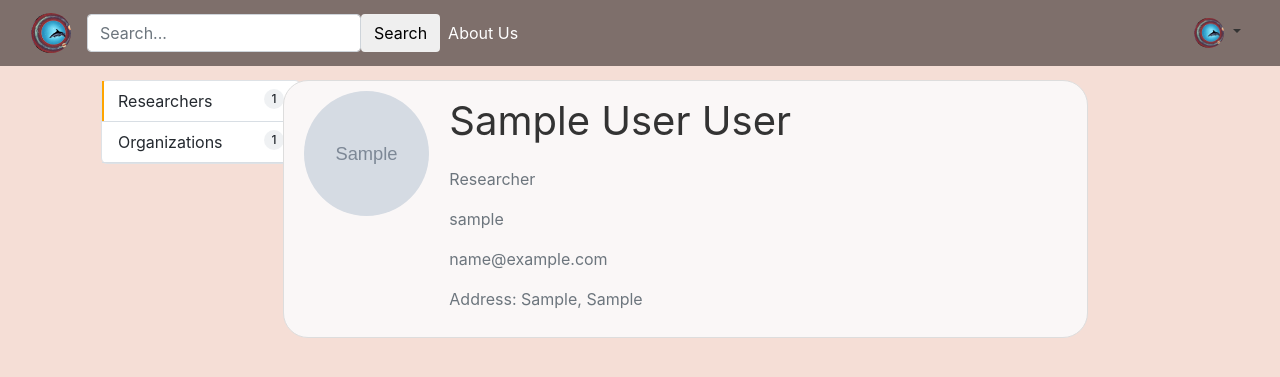
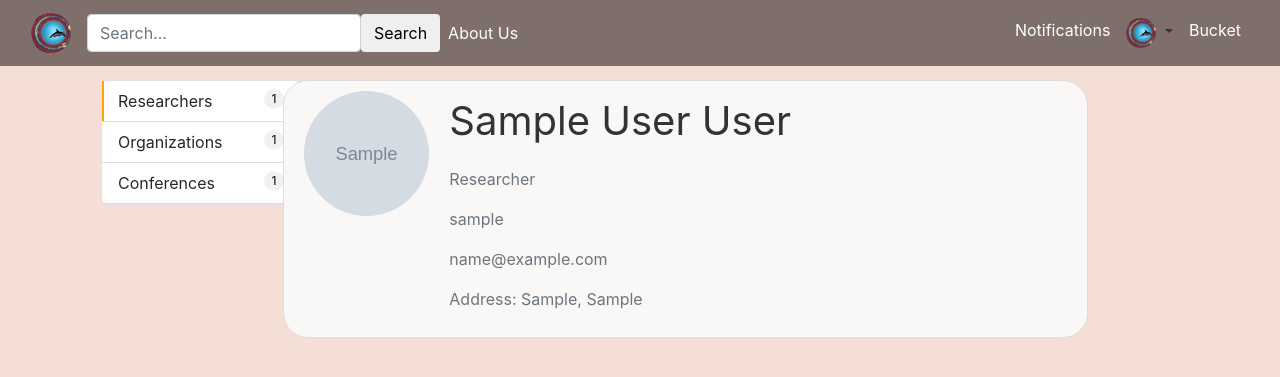
Before and after one commit to SkuratovichA/conference-hub, a Django app: page /search in a window 1280 px wide. Shown: the top 377 px of the page. Run offline with Django 4.2, Linux system fonts and the light colour scheme; a user stored in the database is signed in; tables that the repository leaves empty hold one stand-in row (values such as "Sample post"); grey boxes marked "Sample" are stand-in pictures; style sheets or scripts are compiled from the project's sources; some libraries are stand-ins or nearby versions.

Commit message:
initial functionality

```diff
--- a/ch/views/searchview.py
+++ b/ch/views/searchview.py
@@ -6,6 +6,7 @@ from django.db.models import Q
 import logging
 
 logger = logging.getLogger(__name__)
+
 
 # FIXME: change from ListView to another view to get rid of object_list
 class SearchView(generic.ListView):
@@ -32,6 +33,7 @@ class SearchView(generic.ListView):
             Q(user__email__contains=param)
         )
         researcher_Q = Q(last_name__contains=param)
+        conference_Q = Q(name__contains=param)
 
         # get objects
         object_lists = {
@@ -43,10 +45,15 @@ class SearchView(generic.ListView):
                 get_users(users_models.OrganizationModel.objects.filter(
                     conferenceuser_Q
                 )),
+            'conferences':
+                conferences_models.ConferenceModel.objects.filter(
+                    conference_Q
+                )
         }
 
         context = {
-            'object_list': object_lists[type],
+            'object_list': object_lists[type],  # list with researchers/conferences/etc
+
             # TODO андрюха, это я оссавил только для того, чтобы можно быссро протессить html. Потом нужно будет это удалить!
             **object_lists,
             "type": type,
--- a/conferences/forms/conference.py
+++ b/conferences/forms/conference.py
@@ -2,7 +2,7 @@ from django import forms
 from django.db import transaction
 from django.forms import ModelForm
 
-from conferences.models.models import Conference, Event
+from conferences.models.models import ConferenceModel, Event
 
 
 class CreateConferenceForm(ModelForm):
@@ -25,7 +25,7 @@ class CreateConferenceForm(ModelForm):
     )
 
     class Meta:
-        model = Conference
+        model = ConferenceModel
         fields = ["name", "date_from", "date_to", "address", "price"]
 
     @transaction.atomic
@@ -53,7 +53,7 @@ class CreateEventForm(ModelForm):
     # def __init__(self, *args, **kwargs):
     # 	conf = kwargs.pop('conf','')
     # 	super().__init__(*args, **kwargs)
-    # 	self.fields['conference']=forms.ModelChoiceField(queryset=Conference.objects.filter(pk=conf))
+    # 	self.fields['conference']=forms.ModelChoiceField(queryset=ConferenceModel.objects.filter(pk=conf))
 
     @transaction.atomic
     def save(self):
--- a/conferences/models/models.py
+++ b/conferences/models/models.py
@@ -4,7 +4,7 @@ from address.models import AddressField
 from django.db import models
 
 
-class Conference(models.Model):
+class ConferenceModel(models.Model):
     conf_id = models.AutoField(primary_key=True)
     name = models.CharField(max_length=250)
     date_from = models.DateField('Begins on')
@@ -24,7 +24,7 @@ class Conference(models.Model):
 
 
 class Event(models.Model):
-    conference = models.ForeignKey(Conference, on_delete=models.CASCADE)
+    conference = models.ForeignKey(ConferenceModel, on_delete=models.CASCADE)
     event_id = models.AutoField(primary_key=True)
     date_time = models.DateTimeField('Starts at')
     duration = models.DurationField()
--- a/conferences/views/views.py
+++ b/conferences/views/views.py
@@ -1,12 +1,12 @@
 from conferences.forms.conference import CreateConferenceForm, CreateEventForm
-from conferences.models.models import Conference, Event
+from conferences.models.models import ConferenceModel, Event
 from django.shortcuts import redirect
 from django.utils import timezone
 from django.views import generic
 
 
 class CreateConferenceView(generic.CreateView):
-    model = Conference
+    model = ConferenceModel
     form_class = CreateConferenceForm
     template_name = 'conferences/create_conference.html'
 
@@ -19,7 +19,7 @@ class CreateConferenceView(generic.CreateView):
 
 
 class ConfInfoView(generic.DetailView):
-    model = Conference
+    model = ConferenceModel
     template_name = 'conferences/conference_info.html'
 
 
--- a/templates/ch/search.html
+++ b/templates/ch/search.html
@@ -8,46 +8,23 @@
     {% compress css %}
         <link rel="stylesheet" type="text/x-scss" href="{% static 'css/ch/style.scss' %}">
     {% endcompress %}
-        <script src="https://ajax.googleapis.com/ajax/libs/jquery/3.6.0/jquery.min.js"></script>
+
 
     <div class="container-lg px-md-2 mt-lg-4 clearfix">
-        <div class="col-12 col-md-2 float-left px-md-2">
-            <nav class="menu border d-none d-md-block">
-                <a class="menu-item whois {% if type == "researchers" %} selected {% endif %}"  href="?{% url_replace request 'type' 'researchers' %}">
-                    Researchers
-                    <span class="ml-1 Counter" data-type="researchers">{{ researchers|length }}</span>
-                </a>
-                <a class="menu-item whois {% if type == "organizations" %} selected {% endif %}" href="?{% url_replace request 'type' 'organizations' %}">
-                    Organizations
-                    <span class="ml-1 Counter" data-type="organizations">{{ organizations|length }}</span>
-                </a>
-            </nav>
-        </div>
+        {% include 'ch/search/search_info.html' with researchers=researchers organizations=organizations conferences=conferences %}
         <div class="col-12 col-md-9 float-left px-2 pt-3 pt-md-0">
+            {#        left part (a window with list elements)#}
             <ul>
-                {% for conferenceuser in object_list %}
-                    <li>
-                        <div class="content-section">
-                            <div class="media">
-                                <img class="rounded-circle account-img" src=" {{ conferenceuser.profile.image.url }} ">
-                                <div class="media-body">
-                                    <fieldset>
-                                        <p class="account-heading">{{ conferenceuser.name }} {{ conferenceuser.researcher.last_name }}</p>
-                                        <p class="text-secondary">Researcher</p>
-                                        <p class="text-secondary">{{ conferenceuser.username }}</p>
-                                        <p class="text-secondary">{{ conferenceuser.email }}</p>
-                                        {% if conferenceuser.address %}
-                                            <p class="text-secondary">Address: {{ conferenceuser.address }}</p>
-                                        {% endif %}
-                                    </fieldset>
-                                </div>
-                            </div>
-                        </div>
-                    </li>
-                    {% empty %}
-                    <li>No users</li>
-                {% endfor %}
+                {% if type == 'organizaitons' or type == 'researchers' %}
+                    {% include 'ch/search/conferenceusers_list.html' with object_list=object_list %}
+                {% elif type == 'conferences' %}
+                    {% include 'ch/search/conferences_list.html' with object_list=object_list %}
+                {% endif %}
             </ul>
+
+            {#        right part (a window wwith descriptions)#}
+
         </div>
     </div>
 {% endblock content %}
+<script src="https://ajax.googleapis.com/ajax/libs/jquery/3.6.0/jquery.min.js"></script>
--- /dev/null
+++ b/templates/ch/search/conferenceusers_list.html
@@ -0,0 +1,27 @@
+{% load static %}
+{% load compress %}
+
+{% for object in object_list %}
+    <li>
+        <div class="content-section">
+            <div class="media">
+                <img class="rounded-circle account-img"
+                     src=" {{ object.profile.image.url }} ">
+                <div class="media-body">
+                    <fieldset>
+                        <p class="account-heading">{{ object.name }} {{ object.researcher.last_name }}</p>
+                        <p class="text-secondary">Researcher</p>
+                        <p class="text-secondary">{{ object.username }}</p>
+                        <p class="text-secondary">{{ object.email }}</p>
+                        {% if object.address %}
+                            <p class="text-secondary">Address: {{ object.address }}</p>
+                        {% endif %}
+                    </fieldset>
+                </div>
+            </div>
+        </div>
+    </li>
+
+    {% empty %}
+    <li>No users found.</li>
+{% endfor %}
--- /dev/null
+++ b/templates/ch/search/search_info.html
@@ -0,0 +1,24 @@
+{% load blog_tags %}
+
+<div class="col-12 col-md-2 float-left px-md-2">
+    <nav class="menu border d-none d-md-block">
+
+        <a class="menu-item whois {% if type == "researchers" %} selected {% endif %}"
+           href="?{% url_replace request 'type' 'researchers' %}">
+            Researchers
+            <span class="ml-1 Counter" data-type="researchers">{{ researchers|length }}</span>
+        </a>
+
+        <a class="menu-item whois {% if type == "organizations" %} selected {% endif %}"
+           href="?{% url_replace request 'type' 'organizations' %}">
+            Organizations
+            <span class="ml-1 Counter" data-type="organizations">{{ organizations|length }}</span>
+        </a>
+
+        <a class="menu-item whois {% if type == "conferences" %} selected {% endif %}"
+           href="?{% url_replace request 'type' 'conferences' %}">
+            Conferences
+            <span class="ml-1 Counter" data-type="organizations">{{ conferences|length }}</span>
+        </a>
+    </nav>
+</div>
--- a/templates/conferences/conference_info.html
+++ b/templates/conferences/conference_info.html
@@ -3,14 +3,16 @@
 {% load djmoney %}
 {% block content %}
     <h1>{{ object.name }}</h1>
-    <p>{{ object.date_from }} - {{ object.date_to }}</p>
+    <p>{{ object.date_from|date:"D, d M, Y" }} - {{ object.date_to|date:"D, d M, Y" }}</p>
     <p>Address: {{ object.address }}</p>
     <p>Price: {% money_localize object.price %}</p>
     <hr> Events:
     {% if object.events_list %}
         <ul>
             {% for event in object.events_list %}
-                <li><a href="{% url 'conferences:event_detail' object.conf_id event.event_id %}">{{ event.location }} </a></li>
+                <li>
+                    <a href="{% url 'conferences:event_detail' object.conf_id event.event_id %}">{{ event.location }} </a>
+                </li>
             {% endfor %}
         </ul>
     {% else %}
--- a/templates/conferences/create_conference.html
+++ b/templates/conferences/create_conference.html
@@ -5,7 +5,7 @@
 {% block content %}
     <div class="row">
         <div class="col-md-8 col-sm-10 col-12">
-		<h4>Creat	e new conference</h4>
+            <h4>Creat e new conference</h4>
             <form method="POST" novalidate>{% csrf_token %}
                 <input type="hidden" name="next" value="{{ next }}">
                 {{ form|crispy }}
--- a/templates/conferences/create_event.html
+++ b/templates/conferences/create_event.html
@@ -5,7 +5,7 @@
 {% block content %}
     <div class="row">
         <div class="col-md-8 col-sm-10 col-12">
-		<h4>Add a new event to {{conf.name}} conference</h4>
+            <h4>Add a new event to {{ conf.name }} conference</h4>
             <form method="POST" novalidate>{% csrf_token %}
                 <input type="hidden" name="next" value="{{ next }}">
                 {{ form|crispy }}
--- a/templates/navbar/navbar-left.html
+++ b/templates/navbar/navbar-left.html
@@ -6,6 +6,7 @@
     <input class="form-control me-2" type="search" placeholder="Search..." aria-label="Search" name="q" id="searched">
     <button class="btn" type="submit">Search</button>
 </form>
+
 <div class="navbar-nav mr-auto">
     <a class="nav-item nav-link" href="{% url 'ch:about-page' %}">About Us</a>
 </div>
--- a/templates/navbar/navbar-right.html
+++ b/templates/navbar/navbar-right.html
@@ -11,6 +11,12 @@
         <span class="navbar-toggler-icon"></span>
     </button>
 
+    {#    TODO 45: add notifications (e-mail, browser)#}
+    <div class="navbar-nav mr-auto">
+        <a class="nav-item nav-link" href="#">Notifications</a>
+    </div>
+
+    {#    dropdown toolbar for user & settings#}
     <div class="collapse navbar-collapse" id="navbarNavDarkDropdown">
         {% if user.is_authenticated %}
             <li class="nav-item dropdown">
@@ -24,17 +30,23 @@
                      aria-labelledby="navbarDropdownMenuLink">
                     <a class="dropdown-item" href="{% url 'users:profile-page' user.username %}">Profile</a>
                     <a class="dropdown-item" href="{% url 'users:profile_update-page' user.username %}">Edit Profile</a>
-                    <a class="dropdown-divider">------divider-----</a>
+                    <div class="dropdown-divider"></div>
                     {% if user.is_researcher %}
                         <a class="dropdown-item" href="#">My conferences</a>
                         <a class="dropdown-item" href="#">My scheduler</a>
                         <a class="dropdown-item" href="#">My organizations</a>
-                        <a class="dropdown-item" href="#">My invintations</a>
+                        <a class="dropdown-item" href="#">My invites</a>
                     {% elif user.is_orgarnization %}
-                        <a class="dropdown-item" href="#">Manage researchers</a>
+                        {# TODO 41: add list of members with crud functionality#}
+                        <a class="dropdown-item" href="#">Members</a>
+                        {# TODO 40: add list with organization's conferences with a crud functionality#}
+                        <a class="dropdown-item" href="#">Conferences</a>
+                        <div class="dropdown-divider"></div>
+                        {# TODO 42 conference creation for an organization#}
+                        <a class="dropdown-item" href="#">New Conference</a>
                     {% else %}
                     {% endif %}
-                    <a class="dropdown-divider">------divider-----</a>
+                    <div class="dropdown-divider"></div>
                     <a class="dropdown-item" href="{% url 'users:logout-page' %}">Log Out</a>
                 </div>
             </li>
@@ -44,4 +56,9 @@
         {% endif %}
     </div>
 
+    {#    TODO 43: if bucket is empty, dont't show it #}
+    {#    TODO 44: add a possibility to pay for a conference #}
+    <div class="navbar-nav mr-auto">
+        <a class="nav-item nav-link" href="#">Bucket</a>
+    </div>
 </div>
```
Also changed, not shown: templates/ch/search/conferences_list.html (added, +22 -0 lines), templates/conferences/search_conferences.html (+6 -3 lines), templates/navbar/navbar.html (+5 -2 lines). Lines whose indentation alone changed are shown as unchanged.
